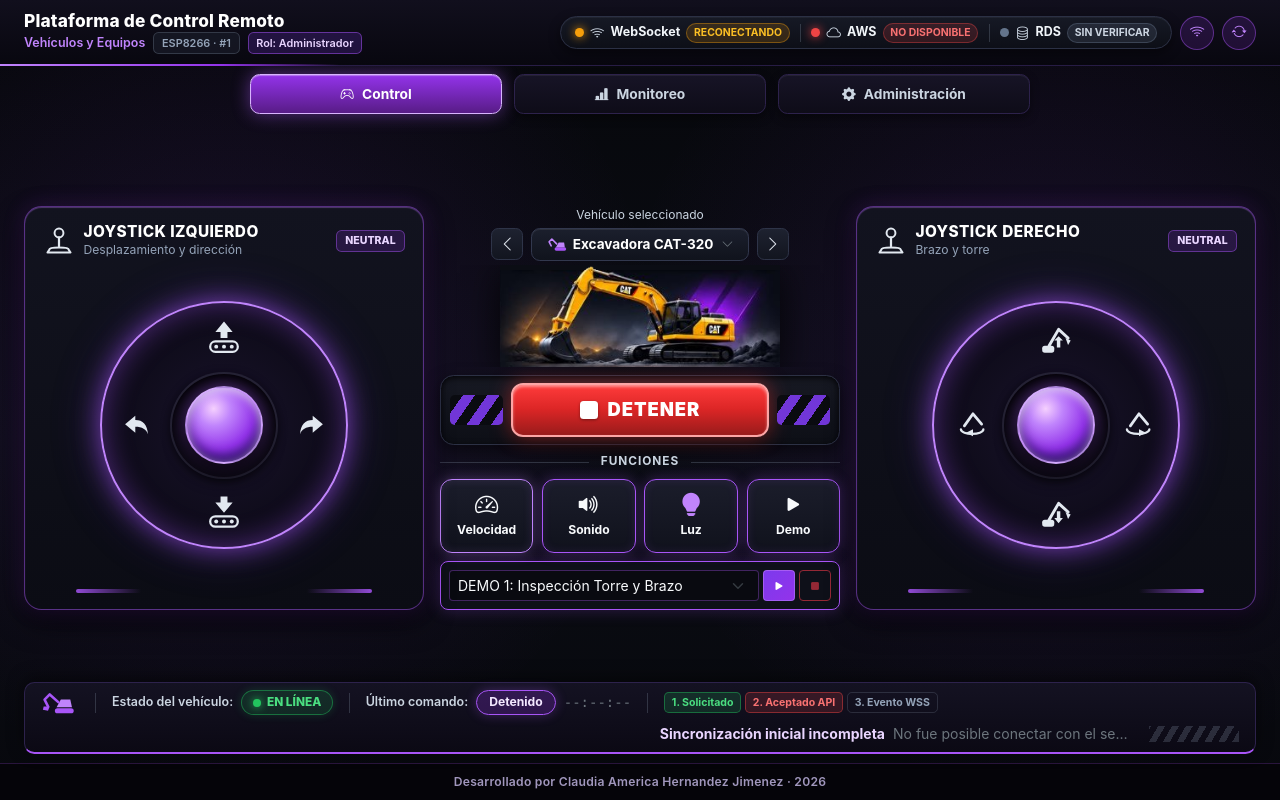
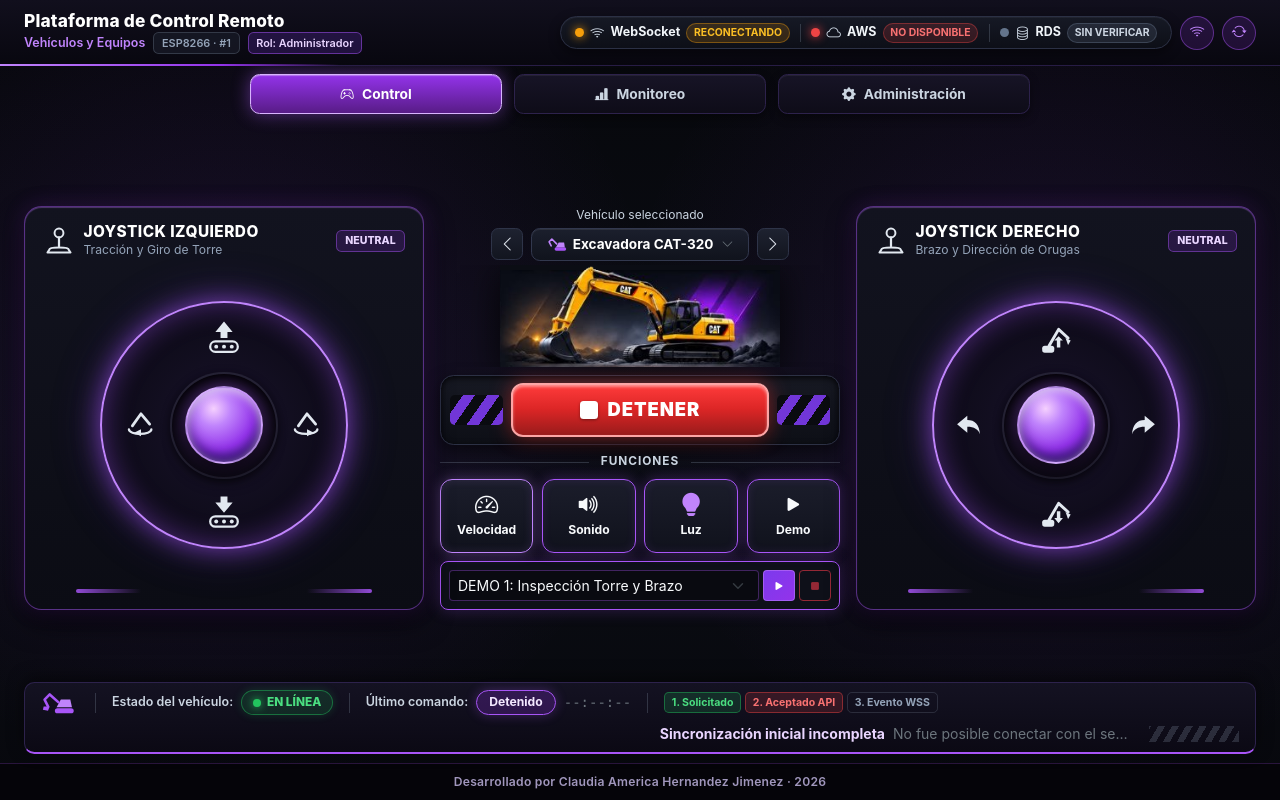
Before and after one commit to ClaudiaHernandez03/vehiculo_iot_api, a plain HTML site: page frontend/index.html in a window 1280 px wide. Drawn offline with nearby package versions, Linux system fonts and the light colour scheme; no server answers.

Commit message:
fix(control): sincronizar joysticks con control remoto fisico 2.4G y pulsos de luz/sonido

```diff
--- a/frontend/index.html
+++ b/frontend/index.html
@@ -188,7 +188,7 @@
                 </svg>
                 <div>
                   <h2 id="heading-joystick-left" class="joy-panel-title mb-0">JOYSTICK IZQUIERDO</h2>
-                  <div class="joy-panel-subtitle">Desplazamiento y dirección</div>
+                  <div class="joy-panel-subtitle">Tracción y Giro de Torre</div>
                 </div>
               </div>
               <span class="joy-state-tag" id="joystick-direction-label">NEUTRAL</span>
@@ -201,7 +201,7 @@
                 class="joystick-base"
                 tabindex="0"
                 role="application"
-                aria-label="Joystick izquierdo de desplazamiento y dirección. Arriba Avanzar, Abajo Retroceder, Izquierda Girar izquierda, Derecha Girar derecha."
+                aria-label="Joystick izquierdo de tracción y torre. Arriba Avanzar, Abajo Retroceder, Izquierda Girar torre izquierda, Derecha Girar torre derecha."
                 data-direction="neutral"
               >
                 <div class="joystick-deadzone-ring" aria-hidden="true"></div>
@@ -244,34 +244,38 @@
                   <span class="visually-hidden cmd-btn-label">Retroceder</span>
                 </button>
 
-                <!-- IZQUIERDA: Girar izquierda (#2) -->
+                <!-- IZQUIERDA: Girar torre izquierda (#10) (Turn turntable left) -->
                 <button
                   type="button"
                   class="joy-dir-indicator joy-dir-left manual-cmd-btn"
-                  data-command-code="2"
+                  data-command-code="10"
                   data-short-label="true"
                   data-state="normal"
-                  aria-label="Girar izquierda"
+                  aria-label="Girar torre izquierda"
                 >
-                  <svg viewBox="0 0 40 40" width="34" height="34" aria-hidden="true">
-                    <path d="M18 9 L6 19 L18 29 V22 C26 22 31 25 33 31 C32 19 27 14 18 14 Z" fill="currentColor"/>
+                  <svg viewBox="0 0 48 44" width="42" height="38" aria-hidden="true">
+                    <path d="M14 23 L24 9 L34 21" fill="none" stroke="currentColor" stroke-width="3.2" stroke-linecap="round" stroke-linejoin="round"/>
+                    <path d="M10 27 C10 34 36 34 36 27" fill="none" stroke="currentColor" stroke-width="2.6" stroke-linecap="round"/>
+                    <polygon points="24,35 16,31 24,27" fill="currentColor"/>
                   </svg>
-                  <span class="visually-hidden cmd-btn-label">Girar izquierda</span>
+                  <span class="visually-hidden cmd-btn-label">Girar torre izquierda</span>
                 </button>
 
-                <!-- DERECHA: Girar derecha (#4) -->
+                <!-- DERECHA: Girar torre derecha (#12) (Turn turntable right) -->
                 <button
                   type="button"
                   class="joy-dir-indicator joy-dir-right manual-cmd-btn"
-                  data-command-code="4"
+                  data-command-code="12"
                   data-short-label="true"
                   data-state="normal"
-                  aria-label="Girar derecha"
+                  aria-label="Girar torre derecha"
                 >
-                  <svg viewBox="0 0 40 40" width="34" height="34" aria-hidden="true">
-                    <path d="M22 9 L34 19 L22 29 V22 C14 22 9 25 7 31 C8 19 13 14 22 14 Z" fill="currentColor"/>
+                  <svg viewBox="0 0 48 44" width="42" height="38" aria-hidden="true">
+                    <path d="M14 23 L24 9 L34 21" fill="none" stroke="currentColor" stroke-width="3.2" stroke-linecap="round" stroke-linejoin="round"/>
+                    <path d="M10 27 C10 34 36 34 36 27" fill="none" stroke="currentColor" stroke-width="2.6" stroke-linecap="round"/>
+                    <polygon points="24,35 32,31 24,27" fill="currentColor"/>
                   </svg>
-                  <span class="visually-hidden cmd-btn-label">Girar derecha</span>
+                  <span class="visually-hidden cmd-btn-label">Girar torre derecha</span>
                 </button>
 
                 <!-- Esfera 3D Morada Central -->
@@ -441,20 +445,20 @@
                 </svg>
                 <div>
                   <h2 id="heading-joystick-right" class="joy-panel-title mb-0">JOYSTICK DERECHO</h2>
-                  <div class="joy-panel-subtitle">Brazo y torre</div>
+                  <div class="joy-panel-subtitle">Brazo y Dirección de Orugas</div>
                 </div>
               </div>
               <span class="joy-state-tag" id="joystick-right-direction-label">NEUTRAL</span>
             </div>
 
-            <!-- Anillo Circular Neón Morado con Iconos de Brazo Hidráulico y Torre -->
+            <!-- Anillo Circular Neón Morado con Iconos de Brazo Hidráulico y Dirección -->
             <div class="joystick-arena my-auto">
               <div
                 id="joystick-right-base"
                 class="joystick-base joystick-base-right"
                 tabindex="0"
                 role="application"
-                aria-label="Joystick derecho de brazo y torre. Arriba Subir brazo, Abajo Bajar brazo, Izquierda Girar torre izquierda, Derecha Girar torre derecha."
+                aria-label="Joystick derecho de brazo y dirección. Arriba Subir brazo, Abajo Bajar brazo, Izquierda Girar oruga izquierda, Derecha Girar oruga derecha."
                 data-direction="neutral"
               >
                 <div class="joystick-deadzone-ring" aria-hidden="true"></div>
@@ -495,38 +499,34 @@
                   <span class="visually-hidden cmd-btn-label">Mover brazo abajo</span>
                 </button>
 
-                <!-- IZQUIERDA: Girar torre izquierda (#10) -->
+                <!-- IZQUIERDA: Girar oruga izquierda (#2) (Turn trackdirection left) -->
                 <button
                   type="button"
                   class="joy-dir-indicator joy-dir-left manual-cmd-btn"
-                  data-command-code="10"
+                  data-command-code="2"
                   data-short-label="true"
                   data-state="normal"
-                  aria-label="Girar torre izquierda"
+                  aria-label="Girar izquierda"
                 >
-                  <svg viewBox="0 0 48 44" width="42" height="38" aria-hidden="true">
-                    <path d="M14 23 L24 9 L34 21" fill="none" stroke="currentColor" stroke-width="3.2" stroke-linecap="round" stroke-linejoin="round"/>
-                    <path d="M10 27 C10 34 36 34 36 27" fill="none" stroke="currentColor" stroke-width="2.6" stroke-linecap="round"/>
-                    <polygon points="24,35 16,31 24,27" fill="currentColor"/>
+                  <svg viewBox="0 0 40 40" width="34" height="34" aria-hidden="true">
+                    <path d="M18 9 L6 19 L18 29 V22 C26 22 31 25 33 31 C32 19 27 14 18 14 Z" fill="currentColor"/>
                   </svg>
-                  <span class="visually-hidden cmd-btn-label">Girar torre izquierda</span>
+                  <span class="visually-hidden cmd-btn-label">Girar izquierda</span>
                 </button>
 
-                <!-- DERECHA: Girar torre derecha (#12) -->
+                <!-- DERECHA: Girar oruga derecha (#4) (Turn trackdirection right) -->
                 <button
                   type="button"
                   class="joy-dir-indicator joy-dir-right manual-cmd-btn"
-                  data-command-code="12"
+                  data-command-code="4"
                   data-short-label="true"
                   data-state="normal"
-                  aria-label="Girar torre derecha"
+                  aria-label="Girar derecha"
                 >
-                  <svg viewBox="0 0 48 44" width="42" height="38" aria-hidden="true">
-                    <path d="M14 23 L24 9 L34 21" fill="none" stroke="currentColor" stroke-width="3.2" stroke-linecap="round" stroke-linejoin="round"/>
-                    <path d="M10 27 C10 34 36 34 36 27" fill="none" stroke="currentColor" stroke-width="2.6" stroke-linecap="round"/>
-                    <polygon points="24,35 32,31 24,27" fill="currentColor"/>
+                  <svg viewBox="0 0 40 40" width="34" height="34" aria-hidden="true">
+                    <path d="M22 9 L34 19 L22 29 V22 C14 22 9 25 7 31 C8 19 13 14 22 14 Z" fill="currentColor"/>
                   </svg>
-                  <span class="visually-hidden cmd-btn-label">Girar torre derecha</span>
+                  <span class="visually-hidden cmd-btn-label">Girar derecha</span>
                 </button>
 
                 <!-- Esfera 3D Morada Central -->
--- a/frontend/js/config/api.config.js
+++ b/frontend/js/config/api.config.js
@@ -70,20 +70,20 @@ export const APP_CONFIG = Object.freeze({
     WS_VEHICULO: (idVehiculo = 1) => `/ws/vehiculos/${encodeURIComponent(idVehiculo)}`
   }),
 
-  // Joystick Izquierdo: Tracción / Orugas
+  // Joystick Izquierdo: Tracción (Avanzar/Retroceder) y Rotación de Torre (Girar torre Izquierda/Derecha)
   JOYSTICK_CODES: Object.freeze({
-    UP: 9,      // Avanzar
-    DOWN: 11,   // Retroceder
-    LEFT: 2,    // Girar izquierda
-    RIGHT: 4    // Girar derecha
+    UP: 9,      // Avanzar (Forward)
+    DOWN: 11,   // Retroceder (Backward)
+    LEFT: 10,   // Girar torre izquierda (Turn turntable left)
+    RIGHT: 12   // Girar torre derecha (Turn turntable right)
   }),
 
-  // Joystick Derecho: Brazo Hidráulico y Rotación de Torre
+  // Joystick Derecho: Brazo Hidráulico (Subir/Bajar) y Giro de Orugas/Dirección (Izquierda/Derecha)
   RIGHT_JOYSTICK_CODES: Object.freeze({
-    UP: 1,      // Mover brazo arriba
-    DOWN: 3,    // Mover brazo abajo
-    LEFT: 10,   // Girar torre izquierda
-    RIGHT: 12   // Girar torre derecha
+    UP: 1,      // Subir brazo (Uninstall)
+    DOWN: 3,    // Bajar brazo (Dig)
+    LEFT: 2,    // Girar dirección izquierda (Turn trackdirection left)
+    RIGHT: 4    // Girar dirección derecha (Turn trackdirection right)
   }),
 
   // Controles secundarios y auxiliares del catálogo
--- a/frontend/js/controllers/joystick.controller.js
+++ b/frontend/js/controllers/joystick.controller.js
@@ -40,11 +40,11 @@ const DEFAULT_LEFT_DIRECTION_MAP = Object.freeze({
     code: APP_CONFIG.JOYSTICK_CODES.DOWN
   },
   [JOYSTICK_DIRECTIONS.LEFT]: {
-    label: 'ORUGA IZQ · #2',
+    label: 'TORRE IZQ · #10',
     code: APP_CONFIG.JOYSTICK_CODES.LEFT
   },
   [JOYSTICK_DIRECTIONS.RIGHT]: {
-    label: 'ORUGA DER · #4',
+    label: 'TORRE DER · #12',
     code: APP_CONFIG.JOYSTICK_CODES.RIGHT
   }
 });
@@ -63,11 +63,11 @@ export const RIGHT_ARM_DIRECTION_MAP = Object.freeze({
     code: APP_CONFIG.RIGHT_JOYSTICK_CODES.DOWN
   },
   [JOYSTICK_DIRECTIONS.LEFT]: {
-    label: 'TORRE IZQ · #10',
+    label: 'ORUGA IZQ · #2',
     code: APP_CONFIG.RIGHT_JOYSTICK_CODES.LEFT
   },
   [JOYSTICK_DIRECTIONS.RIGHT]: {
-    label: 'TORRE DER · #12',
+    label: 'ORUGA DER · #4',
     code: APP_CONFIG.RIGHT_JOYSTICK_CODES.RIGHT
   }
 });
```
Also changed, not shown: frontend/tests/passive.integration.test.mjs (+4 -4 lines), 1 other file.
